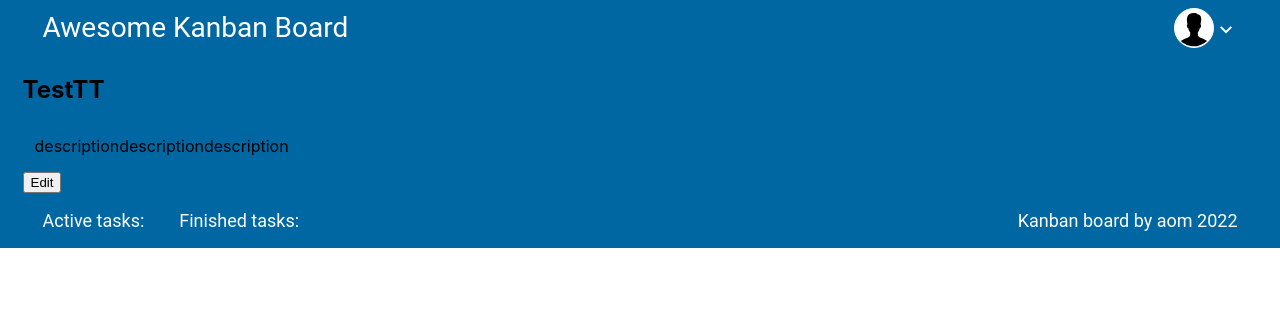
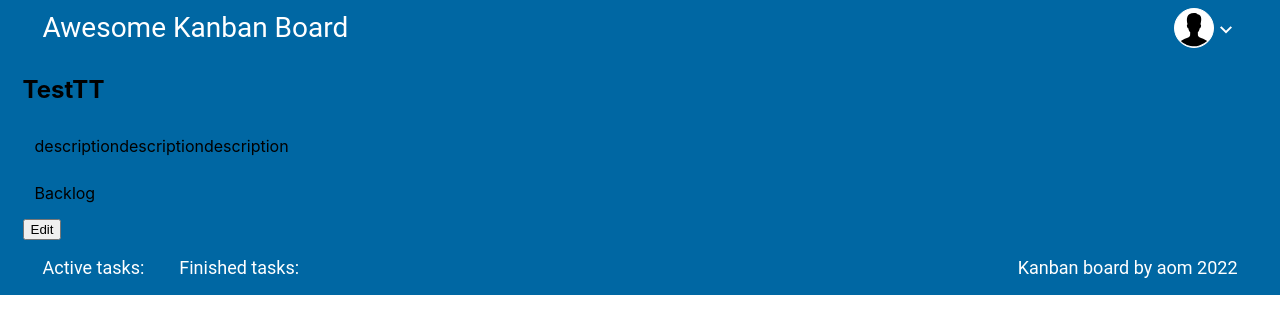
Before and after one commit to ollegozz/pj-05, a React (Create React App) app: page /task/1 in a window 1280 px wide. Shown: the top 334 px of the page. Built offline with nearby package versions, Linux system fonts and the light colour scheme.

Commit message:
edit-status

```diff
--- a/src/App.js
+++ b/src/App.js
@@ -6,7 +6,6 @@ import Task from './page/Task/Task'
 import NotFound from './page/NotFound/NotFound'
 import "./app.css"
 import { bdResponse } from './BdResponse'
-
 import { Routes, Route } from 'react-router-dom';
 
 function App() {
--- /dev/null
+++ b/src/components/Select/select.jsx
@@ -0,0 +1,26 @@
+import React from 'react'
+
+const Select = ({ mosk, statusTask, value, onChange }) => {
+
+    return (
+        <select
+            // value={value}
+            onChange={e => onChange(e.target.value)}
+        >
+            <option></option>
+            {mosk.map(option => (
+                statusTask === option.status &&
+                <option key={option.id}
+                    value={option.id}
+                    name={option.name}
+                    >
+                    {option.name}
+                </option>
+
+            ))}
+        </select>
+    );
+}
+
+
+export default Select;
--- a/src/page/Canban/Canban.jsx
+++ b/src/page/Canban/Canban.jsx
@@ -4,11 +4,11 @@ import css from './canban.module.css'
 // import { bdResponse } from '../../BdResponse';
 import Button from '../../components/Button/Button';
 import Input from '../../components/Input/Input';
+import Select from '../../components/Select/select';
 
 
 export default function Canban(props) {
   const { mosk, setMosk } = props
-  // const [mosk, setMosk] = useState(bdResponse)
   const [inputTaskName, setInputTaskName] = useState('')
   const [openForm, setOpenForm] = useState(false)
   const [formValid, setFormValid] = useState(true)
@@ -40,7 +40,18 @@ export default function Canban(props) {
       setInputTaskName('')
       openCreateTask()
     }
+  }
 
+  function changeTask(e) {
+    setMosk(mosk.map(item => {
+      if (item.id == e) {
+        return { ...item, status: 'Ready' };
+      } else {
+        return { ...mosk, ...item };
+      }
+    }
+    ))
+    openCreateTask()
   }
 
   return (
@@ -49,10 +60,9 @@ export default function Canban(props) {
       <div className={css.cardItem}>
         <div className={css.card_backlog}>
           <p className={css.taskName}>Backlog</p>
-          <Tasks statusTask='Backlog' mosk={mosk}/>
+          <Tasks statusTask='Backlog' mosk={mosk} />
           {openForm ? <Button onClick={addTask}>Submit</Button> :
             <Button onClick={openCreateTask} >+ Add card</Button>}
-
           {openForm &&
             <Input placeholder='Create'
               value={inputTaskName}
@@ -62,6 +72,10 @@ export default function Canban(props) {
         <div className={css.card_ready}>
           <p className={css.taskName}>Ready</p>
           <Tasks statusTask='Ready' mosk={mosk} />
+          {openForm ? '' :
+            <Button onClick={openCreateTask} >+ Add card</Button>}
+          {openForm &&
+            <Select statusTask='Backlog' mosk={mosk} onChange={changeTask}></Select>}
         </div>
 
         <div className={css.card_progress}>
--- a/src/page/Task/Task.jsx
+++ b/src/page/Task/Task.jsx
@@ -22,6 +22,7 @@ const Task = (props) => {
       <div>
         <h2>{taskItem.name}</h2>
         <p>{taskItem.description}</p>
+        <p>{taskItem.status}</p>
         <button>Edit</button>
       </div>
       : <NotFound />
```
Also changed, not shown: src/components/Tasks/Tasks.jsx (+0 -8 lines).
